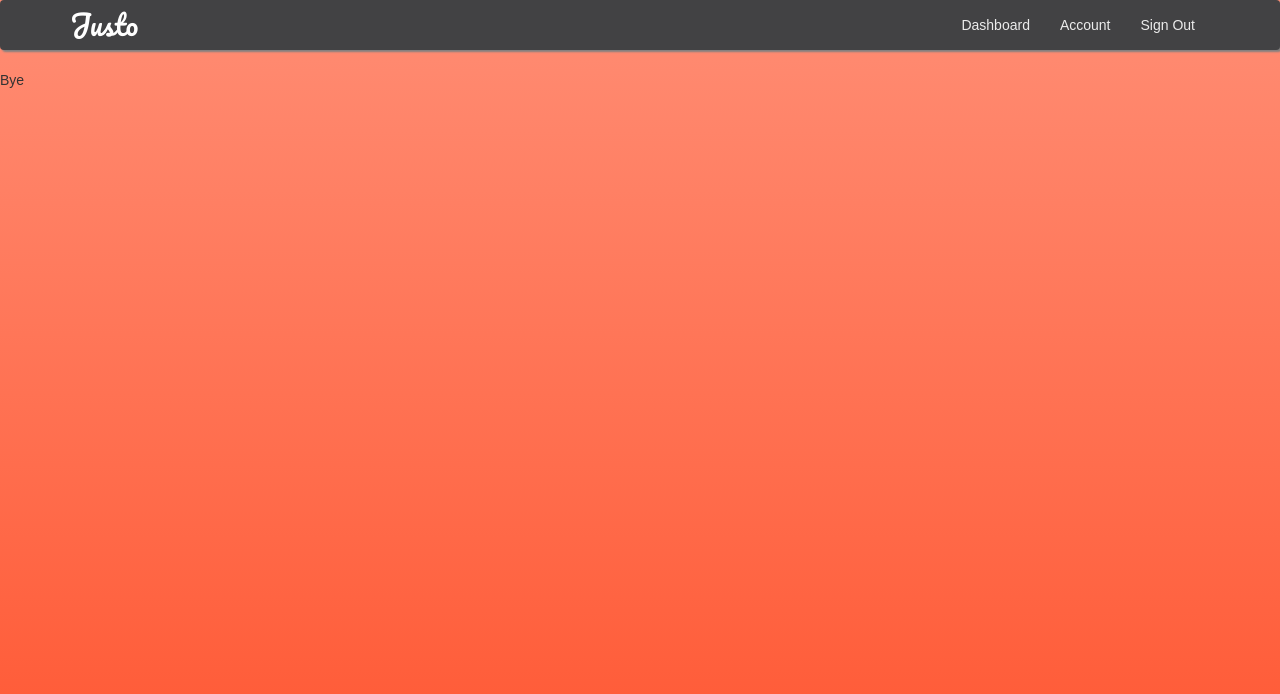
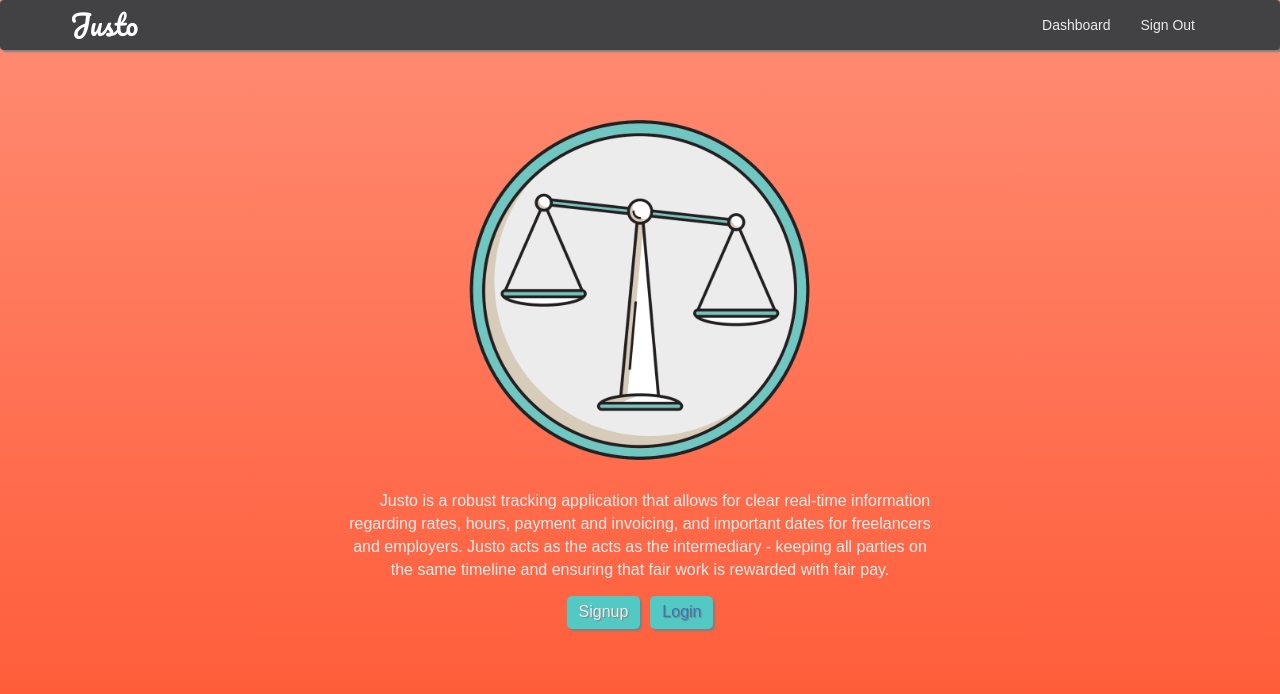
Before and after one commit to brianduongh/justo, a React (Create React App) app in the folder client/: page /signout in a window 1280 px wide. Shown: the top 694 px of the page. Built offline with nearby package versions, Linux system fonts and the light colour scheme.

Commit message:
removed account link and fixed formatting

```diff
--- a/client/src/App.js
+++ b/client/src/App.js
@@ -12,7 +12,7 @@ function App() {
       <div>
           <Route exact path="/" component={Landing} />
           <Route exact path="/dashboard" component={Dashboard1} />
-          <Route exact path="/signout" component={SignOut} />
+          <Route exact path="/signout" component={Landing} />
 
           <Route path="/account/:id" component={ShowAccount} />
 
--- a/client/src/components/Account/index.js
+++ b/client/src/components/Account/index.js
@@ -25,9 +25,7 @@ componentWillMount(){
                         <Row>
 
                             <Col xs={12} sm={12} md={6}>
-                                {/* <button id="upload-link" className="justo-button" >Upload Profile Photo</button> */}
-
-
+                                <button id="upload-link" className="justo-button" >Upload Profile Photo</button>
                                 <FreelancerCard
                                     name={freelancers[this.state.user_id-1].name}
                                     image={freelancers[this.state.user_id-1].image}
@@ -35,9 +33,11 @@ componentWillMount(){
                                     showPeople={this.showPeople}
                                 />
                             </Col>
+
                             <Col xs={12} sm={12} md={6}>
                                 <Timer />
                             </Col>
+
                         </Row>
                     </Grid>
                 </Wrapper>
--- a/client/src/components/Nav/index.js
+++ b/client/src/components/Nav/index.js
@@ -45,9 +45,9 @@ function Navs(props){
 						<NavItem eventKey={1} href="/dashboard">
 							Dashboard
 						</NavItem>
-						<NavItem eventKey={2} href="/account">
+						{/* <NavItem eventKey={2} href="/account">
 							Account
-						</NavItem>
+						</NavItem> */}
 						<NavItem eventKey={2} href="/signout">
 							Sign Out
 						</NavItem>
```
Lines whose indentation alone changed are shown as unchanged.
